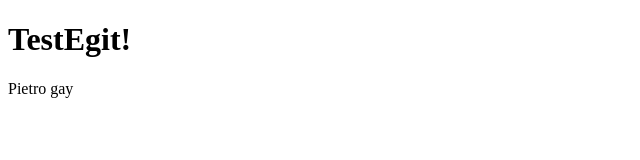
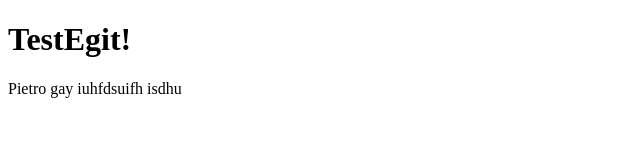
Before and after one commit to RaffyMont/testegit, a plain HTML site: page WebContent/index.html in a window 1280 px wide. Shown: the whole page, without its empty margins (0-640 px from the left). Drawn offline with Linux system fonts and the light colour scheme.

Commit message:
ma c n sacc

```diff
--- a/WebContent/index.html
+++ b/WebContent/index.html
@@ -6,6 +6,6 @@
 </head>
 <body>
 	<h1> TestEgit! </h1>
-	Pietro gay
+	Pietro gay iuhfdsuifh isdhu
 </body>
 </html>
```
